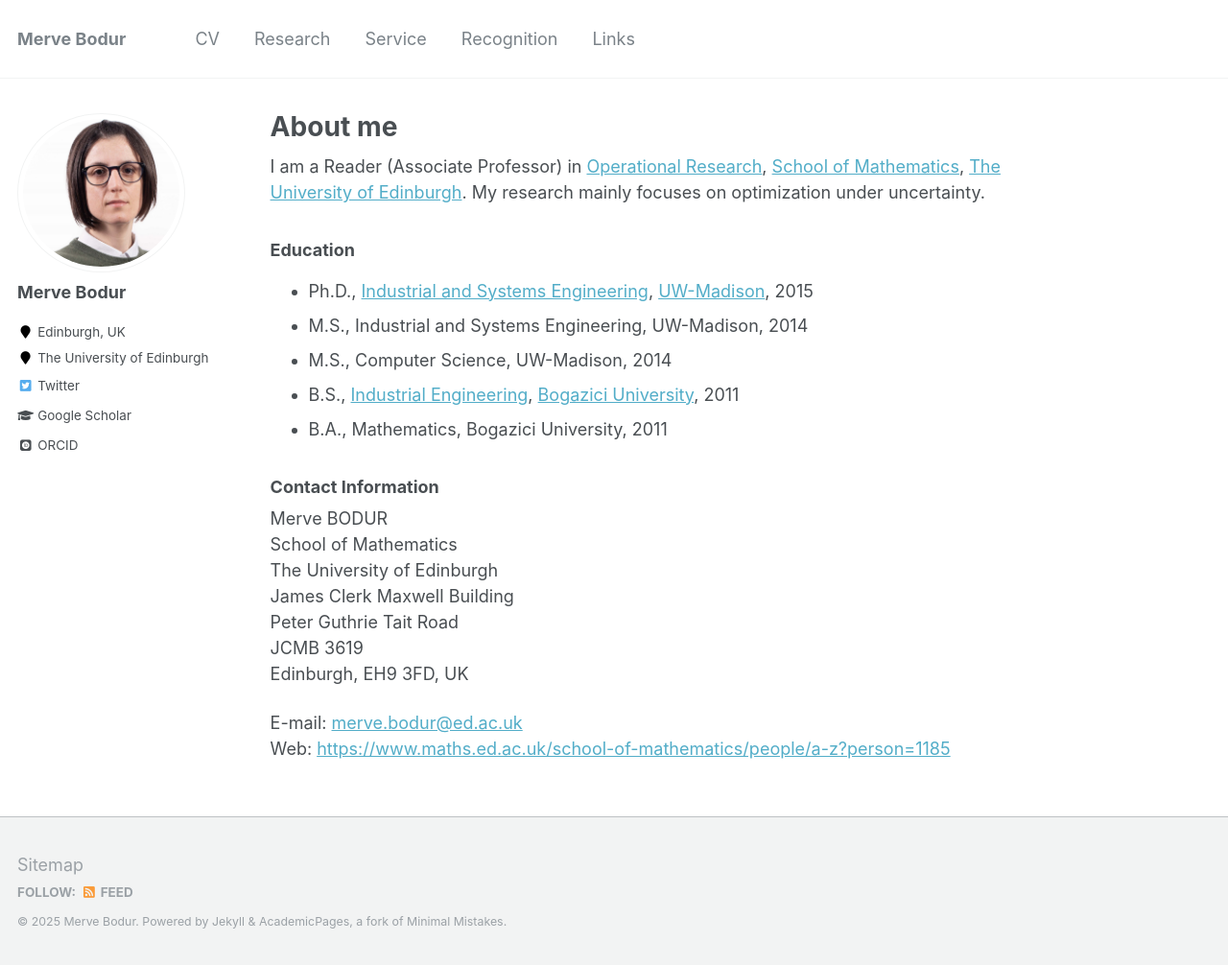
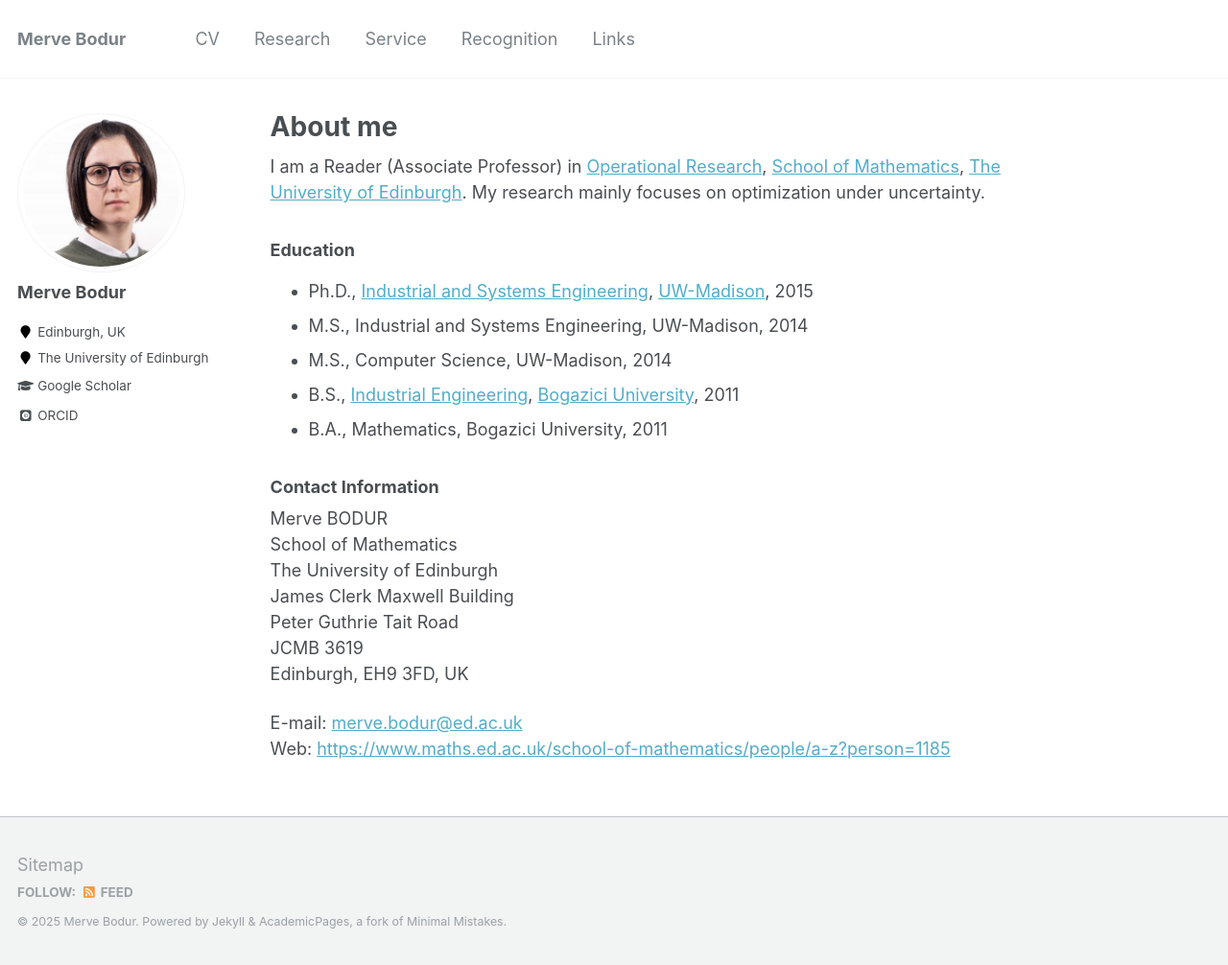
Before and after one commit to mervebodur/mervebodur.github.io, a Jekyll site: the page built from _pages/about.md, in a window 1280 px wide and 1006 px high. Shown: the whole window at 96% size. Built offline with Jekyll 4.4.1, drawn with Linux system fonts in a browser that asks for light colours; some web fonts are replaced.

Commit message:
Update _config.yml

```diff
--- a/_config.yml
+++ b/_config.yml
@@ -109,7 +109,7 @@ author:
   stackoverflow    : # http://stackoverflow.com/users/123456/username
   steam            :
   tumblr           :
-  twitter          : "meurevine"
+  twitter          : # "meurevine"
   vine             :
   weibo            :
   xing             :
```
